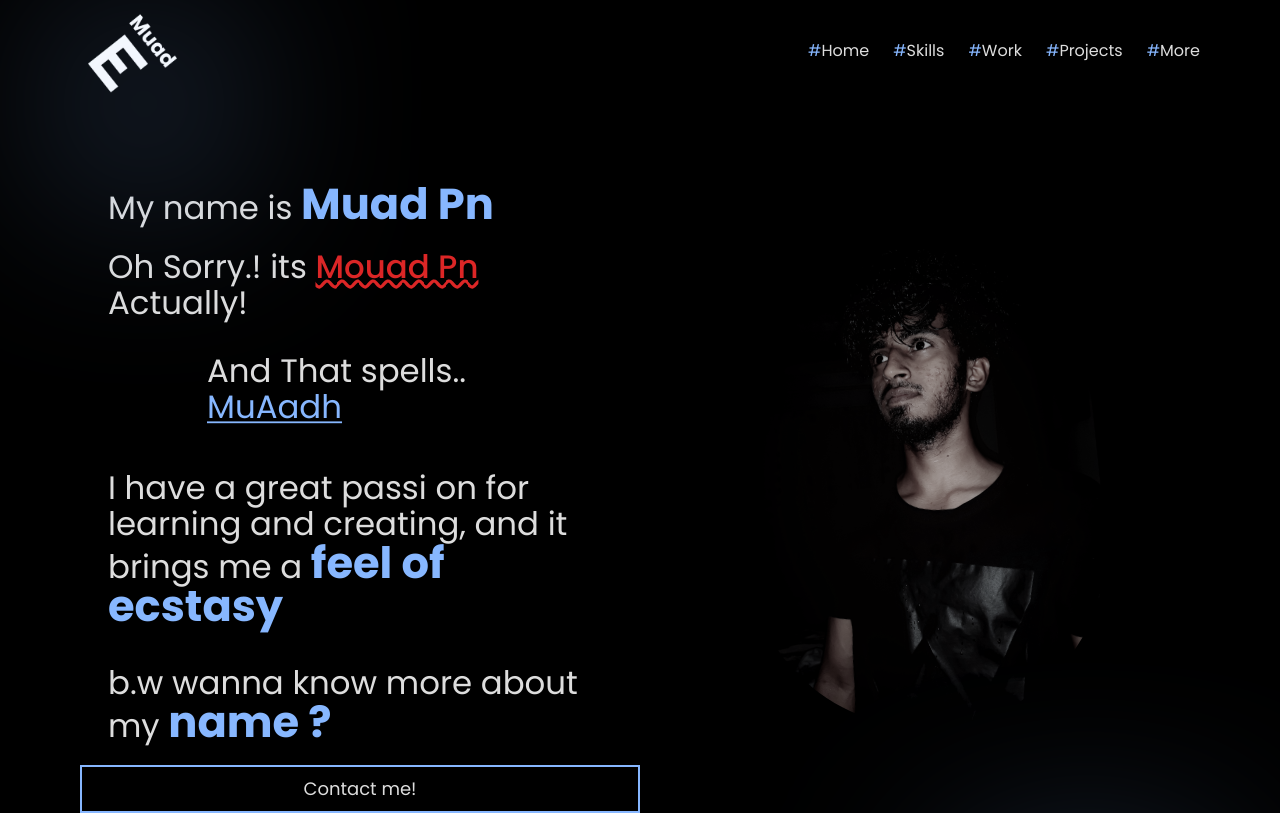
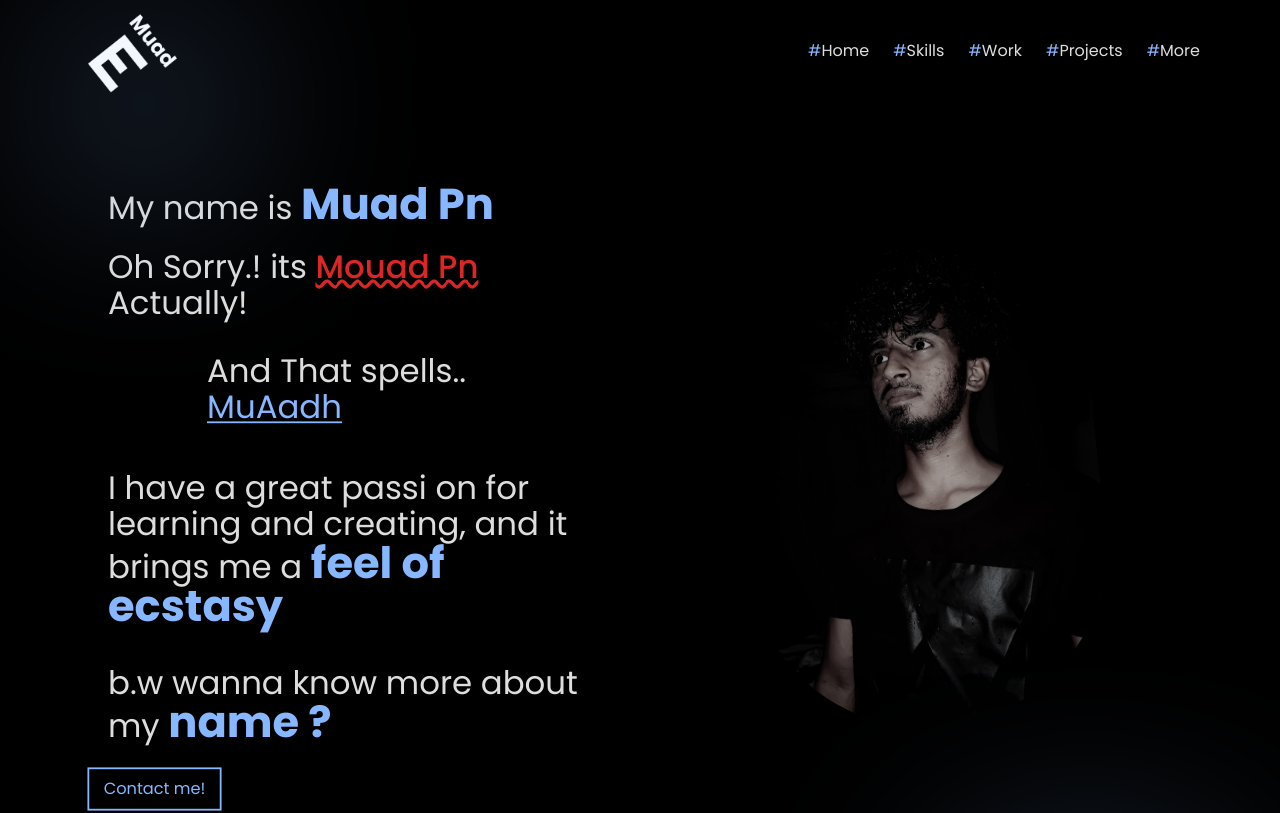
Before and after one commit to muadpn/muad-pn-portfolio-V2, a React (Vite) app: page / in a window 1280 px wide. Shown: the top 813 px of the page. Built offline with nearby package versions, Linux system fonts and the light colour scheme.

Commit message:
Button Fix

```diff
--- a/src/components/Hero.jsx
+++ b/src/components/Hero.jsx
@@ -63,6 +63,7 @@ const Hero = () => {
           </span>
         </motion.p>
         <Button
+          color={`text-blue max-w-fit scale-90 hover:scale-100 hover:text-white hover:border-white transition md:hover:scale-110 ease-in-out hover:ease-in-out duration-500 `}
           childern="Contact me!"
           whereTo="mailto:muadpn434@gmail.com"
         />
```
